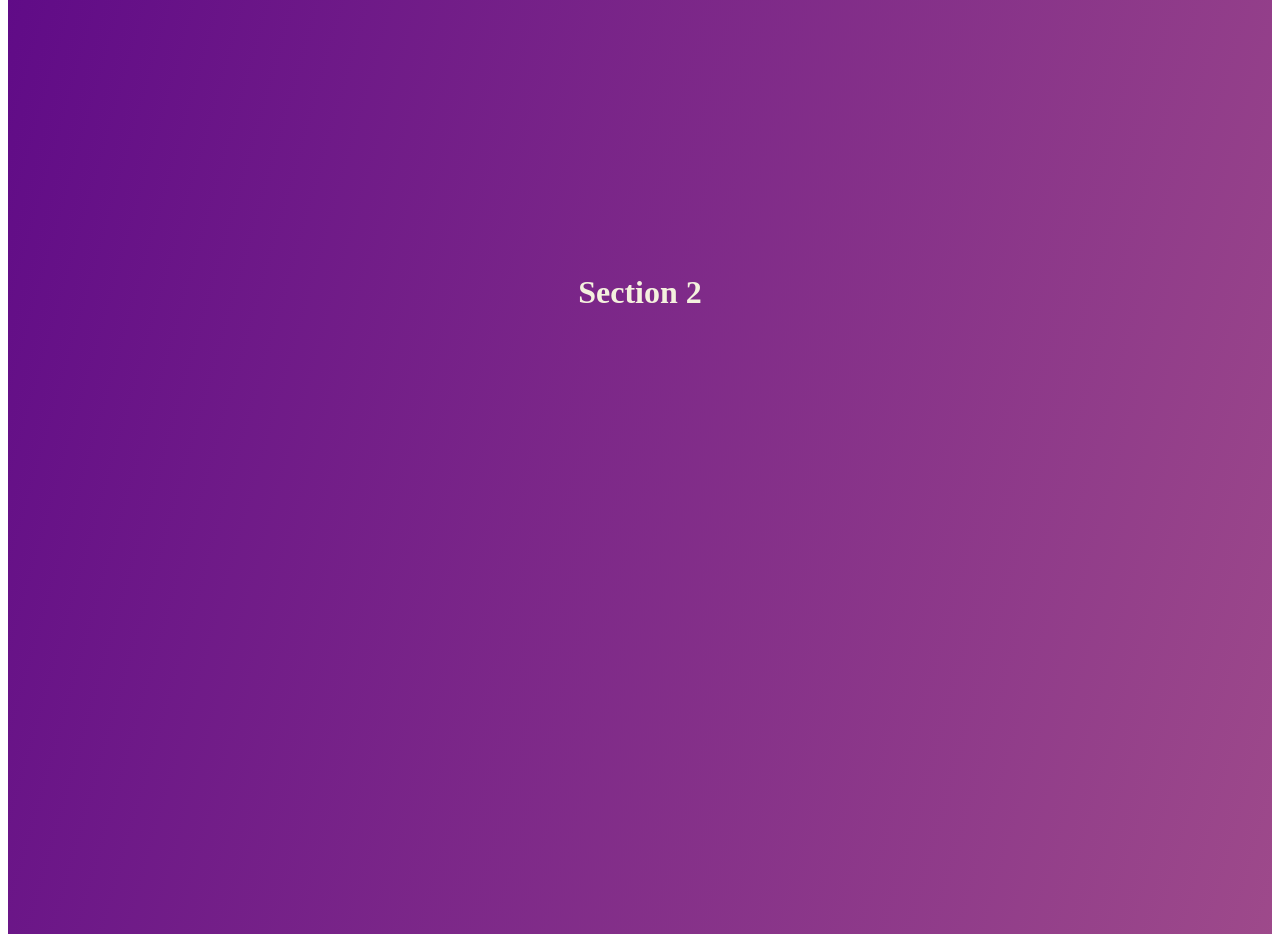
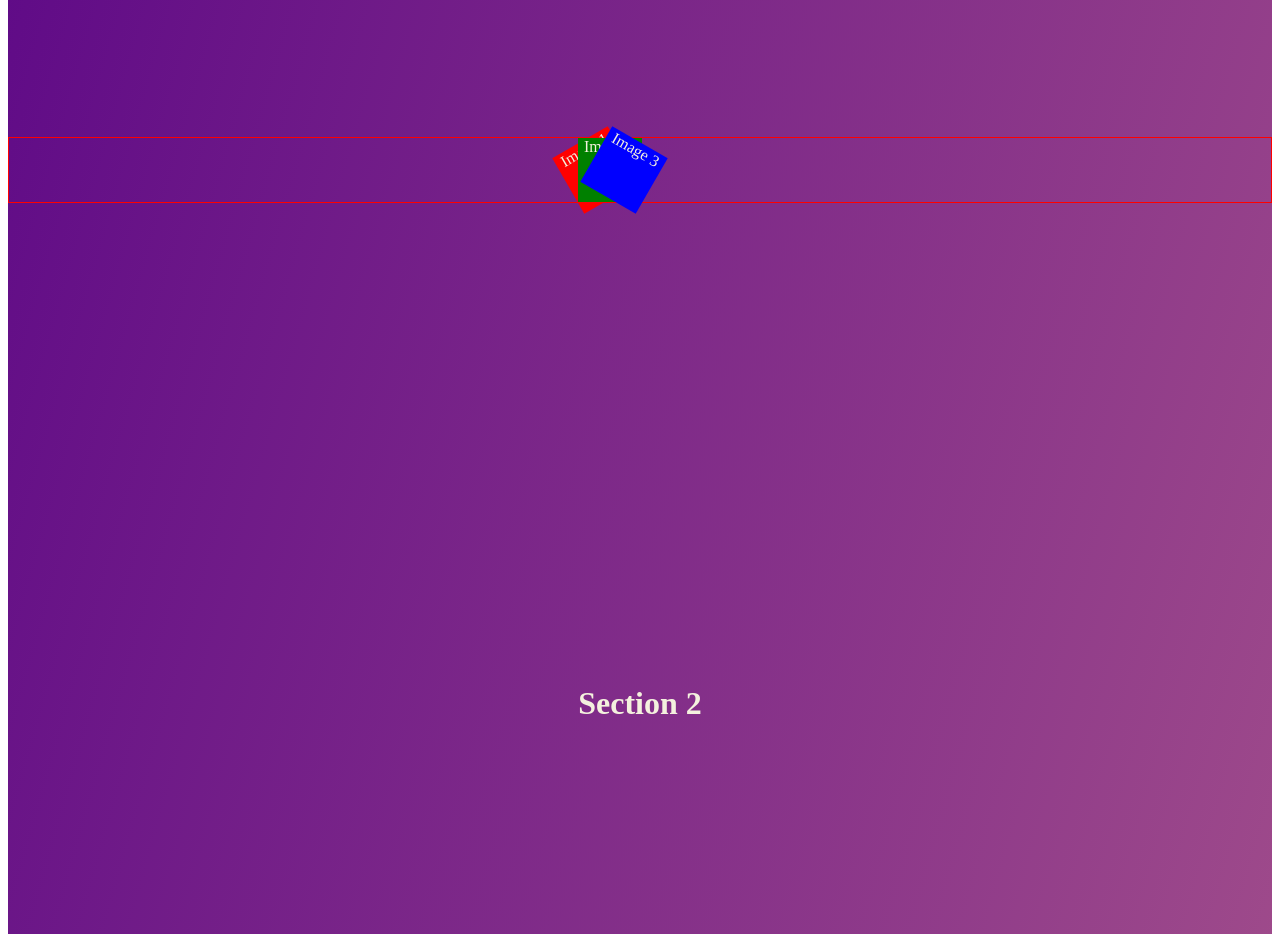
Before and after one commit to Zabi-23/jh-portfolio-spa, a React (Vite) app: page / in a window 1280 px wide. Shown: the part 1840-2774 px from the top of the page. Built offline with nearby package versions, Linux system fonts and the light colour scheme.

Commit message:
create card effect for stacked images

```diff
--- a/src/App.css
+++ b/src/App.css
@@ -58,6 +58,41 @@ ul > a > li {
   color: var(--delft-blue);
   background-color: var(--sunset);
 }
+
+.img-cards {
+  display: flex;
+  align-items: center;
+  justify-content: center;
+  border: 1px solid red;
+  position: relative;
+}
+.img-card1,
+.img-card2,
+.img-card3 {
+  height: 4rem;
+  width: 4rem;
+}
+
+.img-card1 {
+  transform: rotate(-30deg);
+  background-color: red;
+  position: relative;
+  top: 0; left: 20px;
+}
+.img-card2 {
+  transform: rotate(0deg);
+  background-color: green;
+  position: relative;
+  top: 20; left: -30px;
+}
+.img-card3 {
+  transform: rotate(30deg);
+  background-color: blue;
+  position: relative;
+  top: 40; left: -80px;
+}
+
+
 .section2 {
   color: var(--eggshell);
   background-image: linear-gradient(286deg,#a4508b 0%,#5f0a87)!important;
--- a/src/components/Section2.tsx
+++ b/src/components/Section2.tsx
@@ -1,8 +1,13 @@
 const Section2 = () => {
   return (
     <div className="section2">
-    <h1>Section 2</h1>
-    <p>Lorem, ipsum dolor sit amet consectetur adipisicing elit. Repellat eum, in, vel sed quia ad culpa magni, quam quisquam repellendus quasi? At nemo perferendis distinctio amet, a iusto molestiae ex.</p>
+      <div className="img-cards">
+        <div className="img-card1">Image 1</div>
+        <div className="img-card2">Image 2</div>
+        <div className="img-card3">Image 3</div>
+      </div>
+      <h1>Section 2</h1>
+      <p>Lorem, ipsum dolor sit amet consectetur adipisicing elit. Repellat eum, in, vel sed quia ad culpa magni, quam quisquam repellendus quasi? At nemo perferendis distinctio amet, a iusto molestiae ex.</p>
   </div>
   )
 }
```
